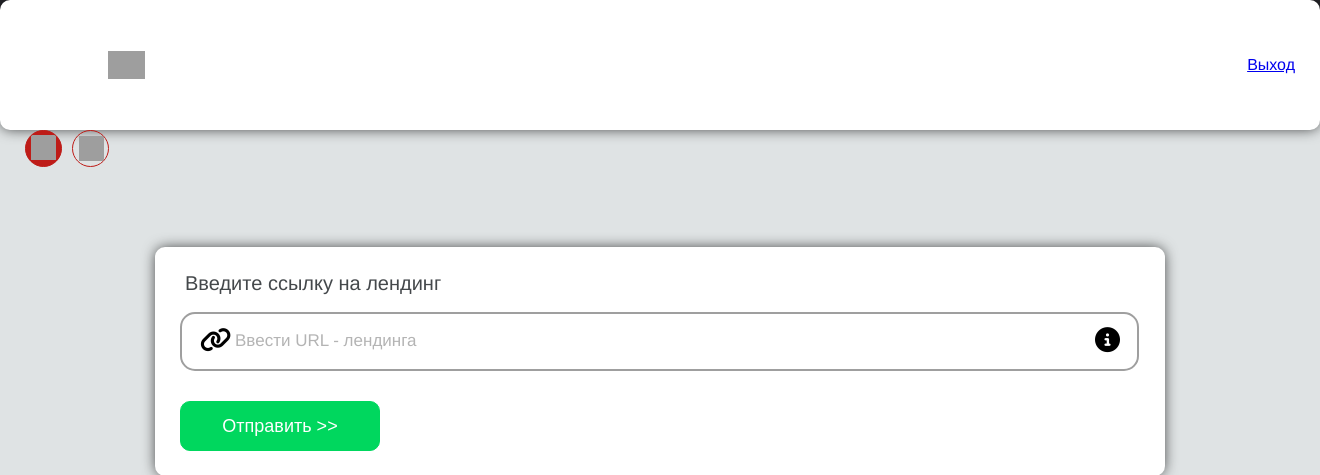
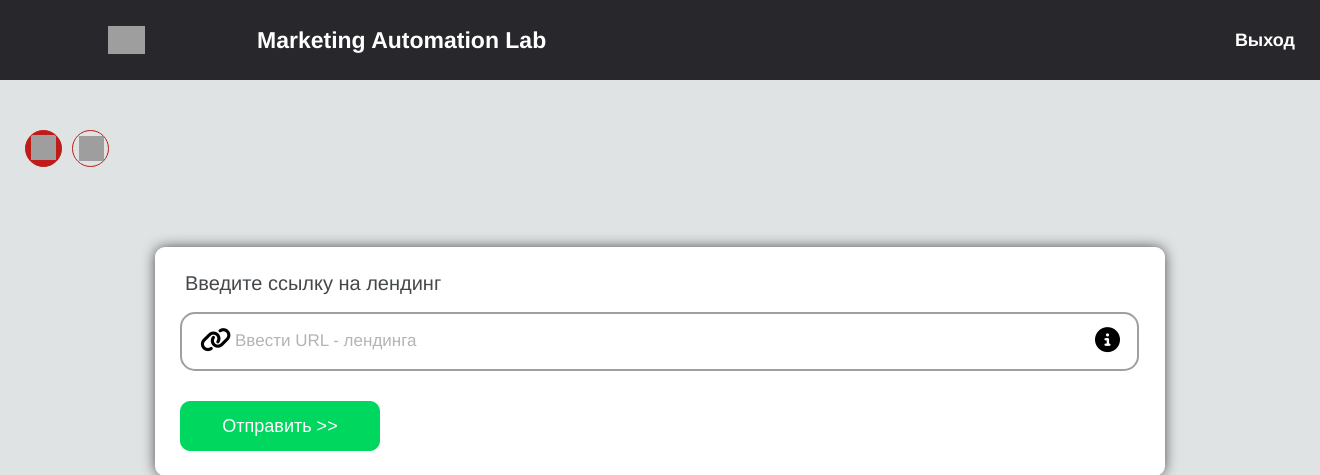
Before and after one commit to razumovr/deliveryclub, a Django app: page /utmgenerator/hr/pageurl/ in a window 1320 px wide. Shown: the top 475 px of the page. Run offline with Django 3.2, Linux system fonts and the light colour scheme; the visitor is signed in with stand-in values (Sample User, id 1); some libraries are stand-ins or nearby versions; grey boxes are pictures that could not be loaded.

Commit message:
Added buttons and headers

```diff
--- a/Utmmetka/templates/base.html
+++ b/Utmmetka/templates/base.html
@@ -17,6 +17,10 @@
       .errorlist ~ input,
       .errorlist ~ select {
         border-color: red;
+      }
+
+      body {
+          margin: 0;
       }
 
       .header {
@@ -53,6 +57,12 @@
           font-weight: bold;
           font-size: 23px;
       }
+      .header .container a {
+          color: #FFFFFF;
+          text-decoration: none;
+          font-weight: bold;
+          font-size: 18px;
+      }
     </style>
   </head>
   <body>
--- a/Utmmetka/templates/hr/person_form.html
+++ b/Utmmetka/templates/hr/person_form.html
@@ -2,9 +2,11 @@
 
 {% block content %}
 
-
+<div class="container">
     <form action="pagenext" method="post" id="personForm" data-cities-url="{% url 'ajax_load_cities' %}" novalidate>
+        <div class="options">
             {% csrf_token %}
+        </div>
         <table>
             {{ form.country }}
             {{ form.city }}
@@ -12,6 +14,7 @@
         <button type="submit">Далее</button>
         <a href="{% url 'person_changelist' %}">Назад</a>
     </form>
+</div>
 
   <script src="https://code.jquery.com/jquery-3.3.1.min.js"></script>
   <script>
--- a/Utmmetka/templates/hr/urlname.html
+++ b/Utmmetka/templates/hr/urlname.html
@@ -450,6 +450,51 @@
         opacity: 0;
     }
 
+    .header {
+        background: #27272c;
+        height: 80px;
+    }
+    .header .container {
+        width: 1270px;
+        margin: 0 auto;
+        height: 100%;
+        display: flex;
+        align-items: center;
+        justify-content: space-between;
+        background: inherit;
+        box-shadow: none;
+        padding: 0;
+    }
+
+    .header .container a {
+        color: #FFFFFF;
+        text-decoration: none;
+        font-weight: bold;
+        font-size: 18px;
+    }
+
+    .logo {
+        display: flex;
+        align-items: center;
+    }
+    .logo a {
+        display: block;
+        background: url(https://changellenge.com/local/templates/main/assets/images/svg/logo.svg) center no-repeat;
+        -webkit-background-size: contain;
+        background-size: contain;
+        width: 202px;
+        height: 28px;
+        position: relative;
+        outline: none;
+        margin-left: 0;
+    }
+    .logo p {
+        margin: 0 0 0 30px;
+        color: #ffffff;
+        font-weight: bold;
+        font-size: 23px;
+    }
+
 </style>
 
 <div class="big-container">
@@ -483,4 +528,5 @@
         <button type="submit" class="btn">Отправить &gt;&gt;</button>
     </form>
 </div>
+
 {% endblock %}
```
Lines whose indentation alone changed are shown as unchanged.
